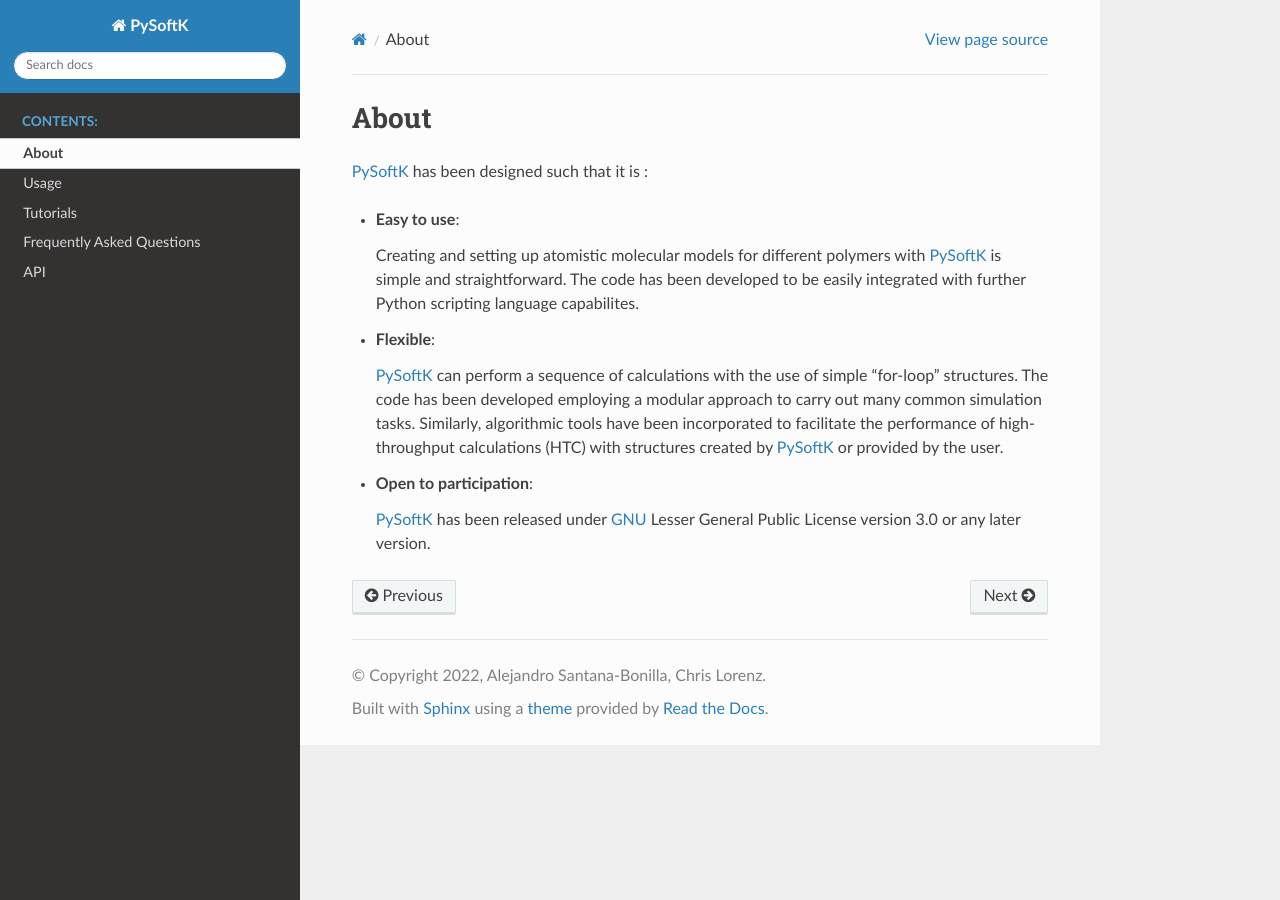
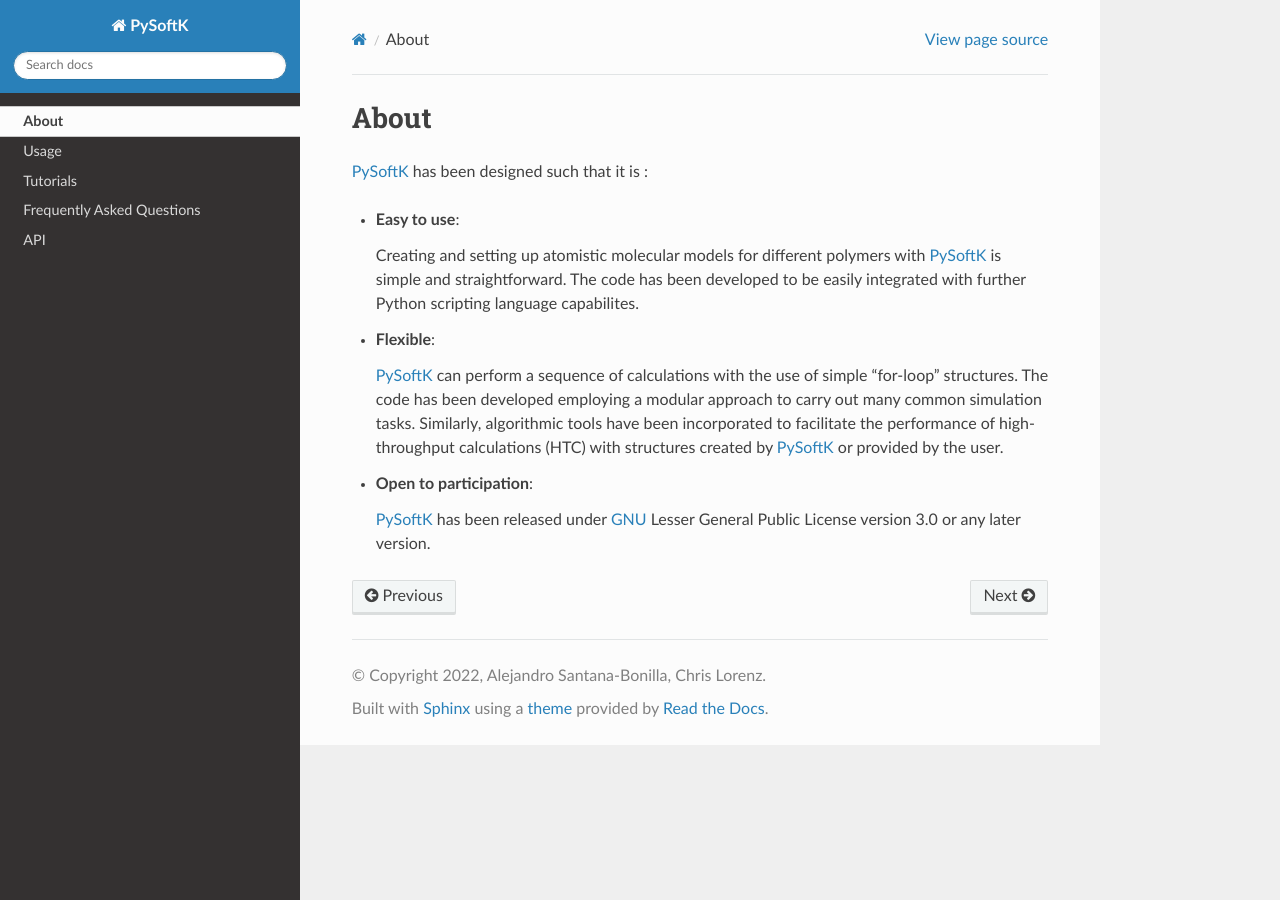
Before and after one commit to alejandrosantanabonilla/pysoftk, a Sphinx documentation site: the page built from docs/source/about.rst, in a window 1280 px wide. Built offline with Sphinx 7.4.7 and the Read the Docs theme 2.0.0, drawn with Linux system fonts in a browser that asks for light colours; pages that are not in the unit, such as notebooks, are missing from menus.

Commit message:
Update index.rst

```diff
--- a/docs/source/index.rst
+++ b/docs/source/index.rst
@@ -14,8 +14,6 @@
 structure of the polymer that can be used as an input for building the desired initial configuration for a molecular dynamcis simulation.
 
 .. toctree::
-   :maxdepth: 1
-   :caption: Contents:
 
    about
    usage
```
